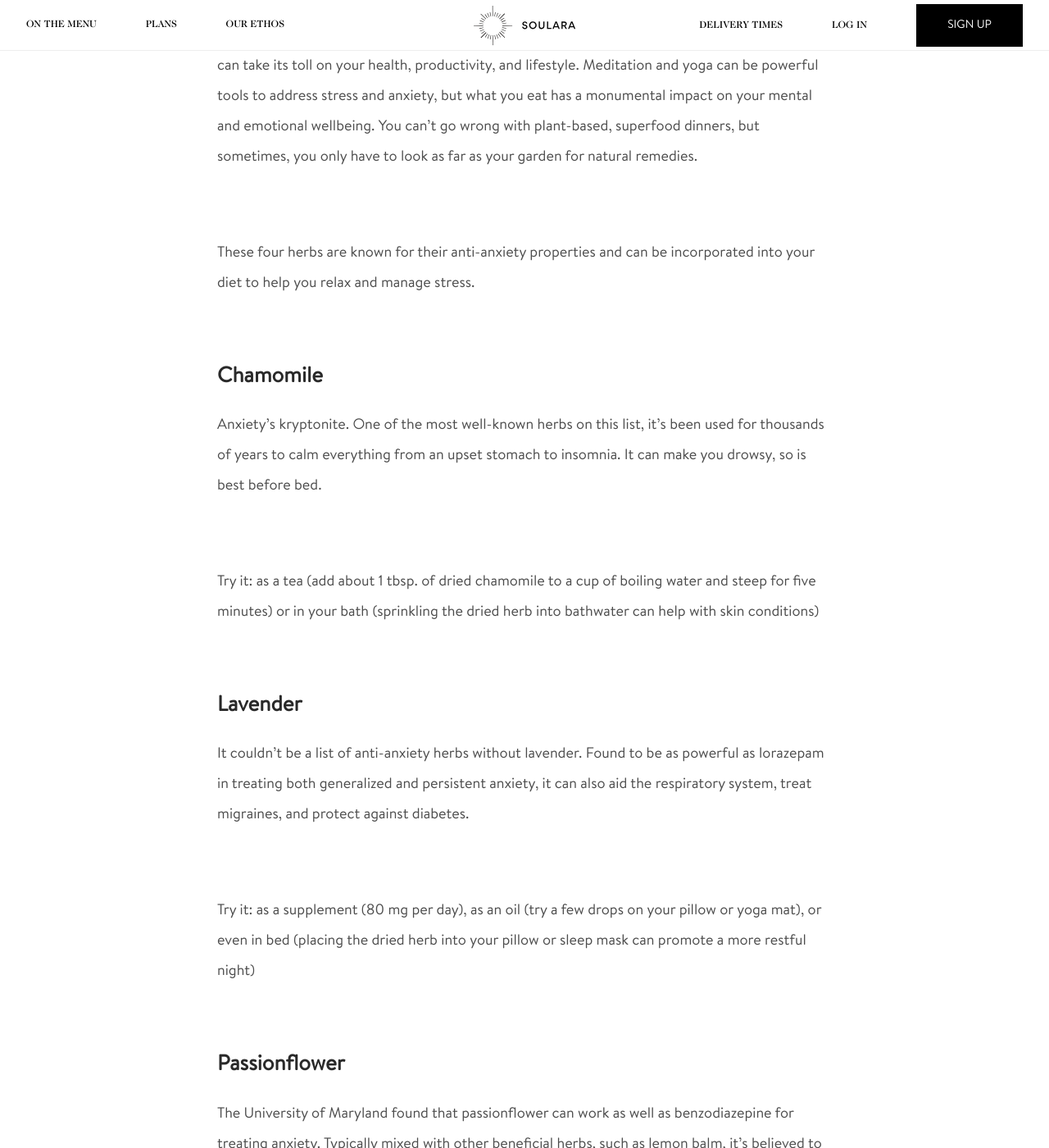
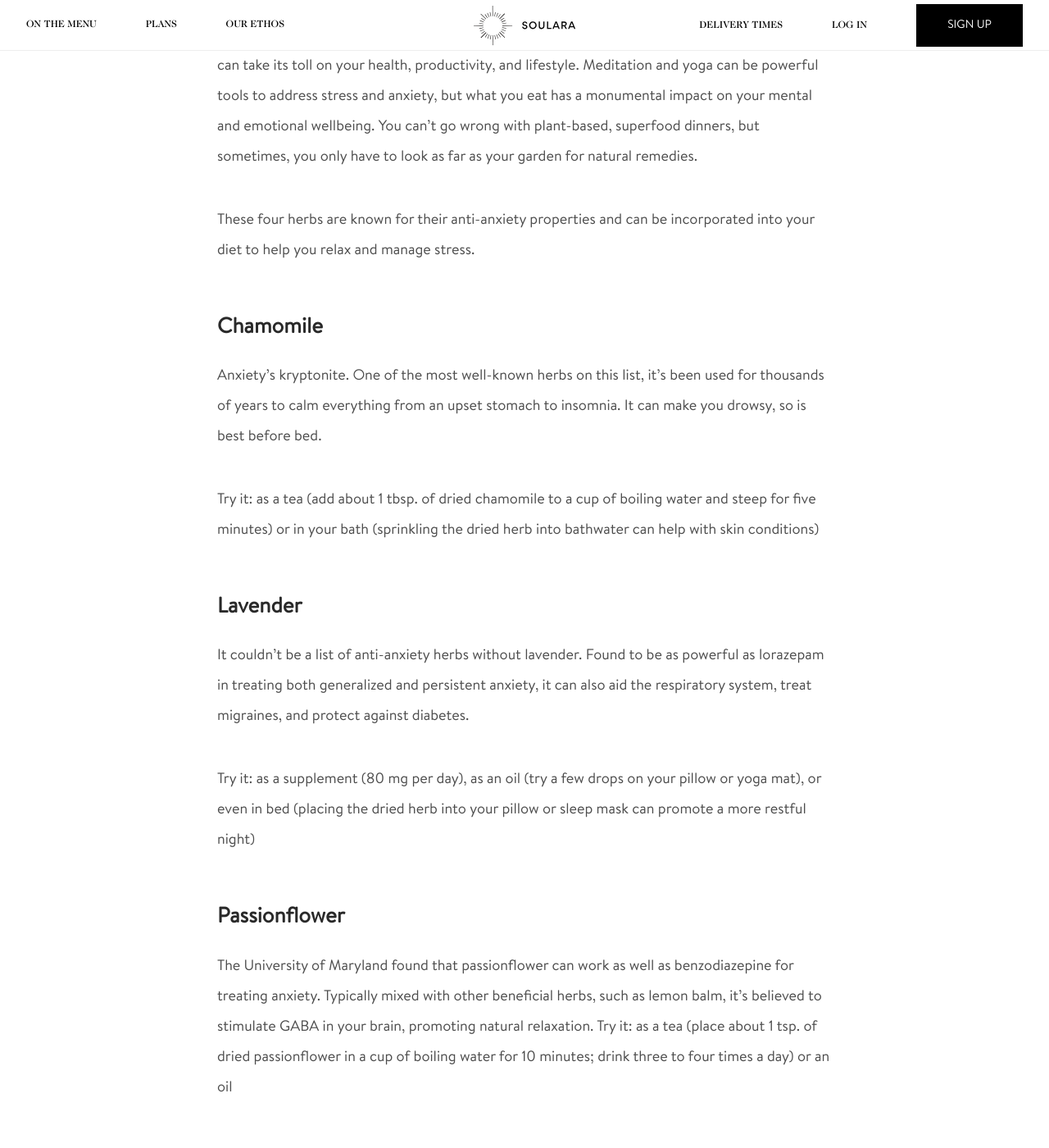
Before and after one commit to mattvernon/soulara-blog, a Jekyll site: the page built from _posts/2017-07-13-herbs-to-ease-anxiety.markdown, in a window 1280 px wide and 1400 px high, scrolled down 1132 px. Shown: the whole window at 82% size. Built offline with Jekyll 4.4.1, drawn with Linux system fonts in a browser that asks for light colours; some web fonts are replaced; comment, search, counter and statistics services are not loaded; some of the changed text lies outside the part shown.

Commit message:
added favicon and open graph data
also adjusted ‘latest profiles’ to latest articles
added share widget in

```diff
--- a/_includes/head.html
+++ b/_includes/head.html
@@ -9,4 +9,45 @@
   <link rel="stylesheet" href="{{ "/css/main.css" | prepend: site.baseurl }}">
   <link rel="canonical" href="{{ page.url | replace:'index.html','' | prepend: site.baseurl | prepend: site.url }}">
   <link rel="alternate" type="application/rss+xml" title="{{ site.title }}" href="{{ "/feed.xml" | prepend: site.baseurl | prepend: site.url }}">
+
+  <link rel="apple-touch-icon" sizes="57x57" href="http://soulara.com.au/apple-icon-57x57.png">
+  <link rel="apple-touch-icon" sizes="60x60" href="http://soulara.com.au/apple-icon-60x60.png">
+  <link rel="apple-touch-icon" sizes="72x72" href="http://soulara.com.au/apple-icon-72x72.png">
+  <link rel="apple-touch-icon" sizes="76x76" href="http://soulara.com.au/apple-icon-76x76.png">
+  <link rel="apple-touch-icon" sizes="114x114" href="http://soulara.com.au/apple-icon-114x114.png">
+  <link rel="apple-touch-icon" sizes="120x120" href="http://soulara.com.au/apple-icon-120x120.png">
+  <link rel="apple-touch-icon" sizes="144x144" href="http://soulara.com.au/apple-icon-144x144.png">
+  <link rel="apple-touch-icon" sizes="152x152" href="http://soulara.com.au/apple-icon-152x152.png">
+  <link rel="apple-touch-icon" sizes="180x180" href="http://soulara.com.au/apple-icon-180x180.png">
+  <link rel="icon" type="image/png" sizes="192x192"  href="http://soulara.com.au/android-icon-192x192.png">
+  <link rel="icon" type="image/png" sizes="32x32" href="http://soulara.com.au/favicon-32x32.png">
+  <link rel="icon" type="image/png" sizes="96x96" href="http://soulara.com.au/favicon-96x96.png">
+  <link rel="icon" type="image/png" sizes="16x16" href="http://soulara.com.au/favicon-16x16.png">
+
+<!-- open graph -->
+
+<meta content="{{ site.title }}" property="og:site_name">
+{% if page.title %}
+  <meta content="{{ page.title }}" property="og:title">
+{% else %}
+  <meta content="{{ site.title }}" property="og:title">
+{% endif %}
+{% if page.title %}
+  <meta content="article" property="og:type">
+{% else %}
+  <meta content="website" property="og:type">
+{% endif %}
+{% if page.url %}
+  <meta content="{{ site.url }}{{ page.url }}" property="og:url">
+{% endif %}
+{% if page.date %}
+  <meta content="{{ page.date | date_to_xmlschema }}" property="article:published_time">
+  <meta content="{{ site.url }}/about/" property="article:author">
+{% endif %}
+{% if page['Main Image'] %}
+  <meta content="{{ page['Main Image'] }}" property="og:image">
+{% else %}
+  <meta content="/uploads/sarah-dorweiler-211779 (1).jpg" property="og:image">
+{% endif %}
+
 </head>
--- a/_layouts/post.html
+++ b/_layouts/post.html
@@ -18,13 +18,22 @@
 <div class="post-footer wrapper">
   <a href="/" class="hollow-button">Back to Blog</a>
   <div class="post-share">
-    <!-- Go to www.addthis.com/dashboard to customize your tools --> <script type="text/javascript" src="//s7.addthis.com/js/300/addthis_widget.js#pubid=ra-59262a78a2d2ef49"></script>
-  </div>
+        <!-- AddToAny BEGIN -->
+    <div class="a2a_kit a2a_kit_size_32 a2a_default_style">
+    <a class="a2a_dd" href="https://www.addtoany.com/share"></a>
+    <a class="a2a_button_facebook"></a>
+    <a class="a2a_button_twitter"></a>
+    <a class="a2a_button_email"></a>
+    <a class="a2a_button_pinterest"></a>
+    </div>
+    <script async src="https://static.addtoany.com/menu/page.js"></script>
+    <!-- AddToAny END -->
+      </div>
 </div>
 
 <!-- recent articles -->
 <section id="articles" class="wrapper">
-  <h3>Latest Profiles</h3>
+  <h3>Latest Articles</h3>
   <div class="flex-wrapper">
         {% for posts in site.posts limit:3 %}
           {% if posts.title == page.title %}
--- a/_sass/_styles.scss
+++ b/_sass/_styles.scss
@@ -825,7 +825,7 @@
   font-size: 18px;
   line-height: 37px;
   color: #4C4C4C;
-  margin-bottom: 80px;
+  margin-bottom: 40px;
 }
 
 article ul p {
@@ -846,6 +846,7 @@
 
 article p h3 {
   font-size: 20px;
+  margin-top: 30px;
 }
 
 blockquote {
@@ -863,7 +864,10 @@
 }
 
 .post-footer {
-  margin: 40px 0 120px 0;
+  margin: 100px 0 120px 0;
+  display: flex;
+  align-items: center;
+  justify-content: space-between;
 }
 
 .hollow-button {
@@ -889,6 +893,12 @@
   text-align: center;
   font-weight: 400;
   font-size: 28px;
+}
+
+.post-content h1,
+.post-content h2,
+.post-content h3 {
+  margin-top: 60px;
 }
 
 
--- a/index.html
+++ b/index.html
@@ -9,7 +9,8 @@
 
 <section class="hero">
   <h2>Our Blog</h2>
-  <small>Categories</small>
+
+  <!-- <small>Categories</small>
   <div class="category-nav">
     <nav>
       <a href="#">Environment</a>
@@ -19,7 +20,8 @@
       <a href="#">Lifestyle</a>
       <a href="#">News</a>
     </nav>
-  </div>
+  </div> -->
+
 </section>
 
 <section class="articles">
```
